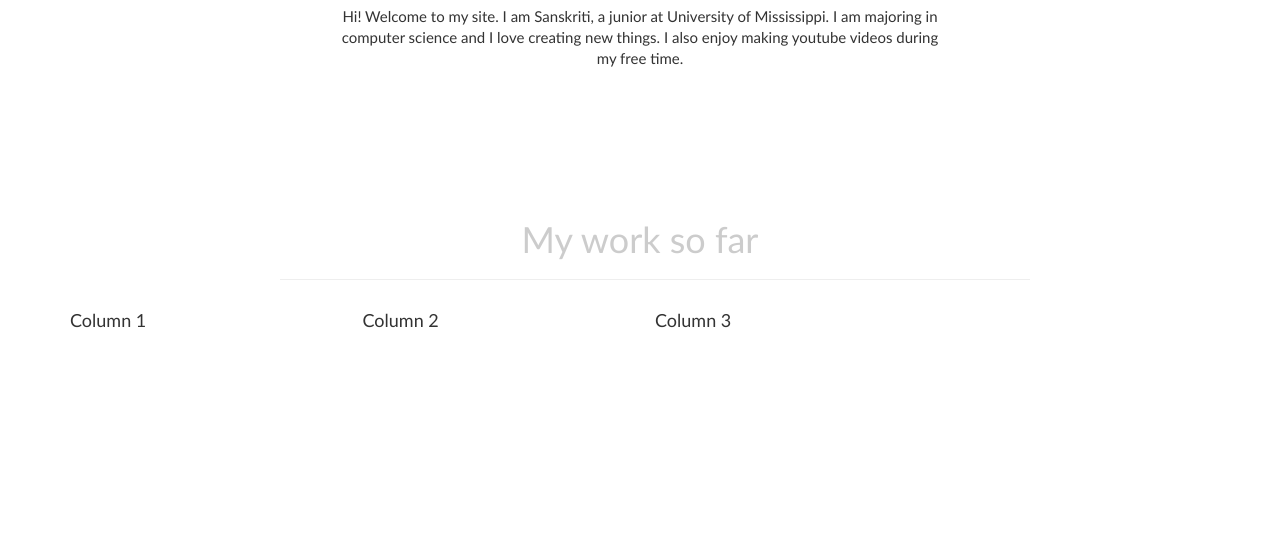
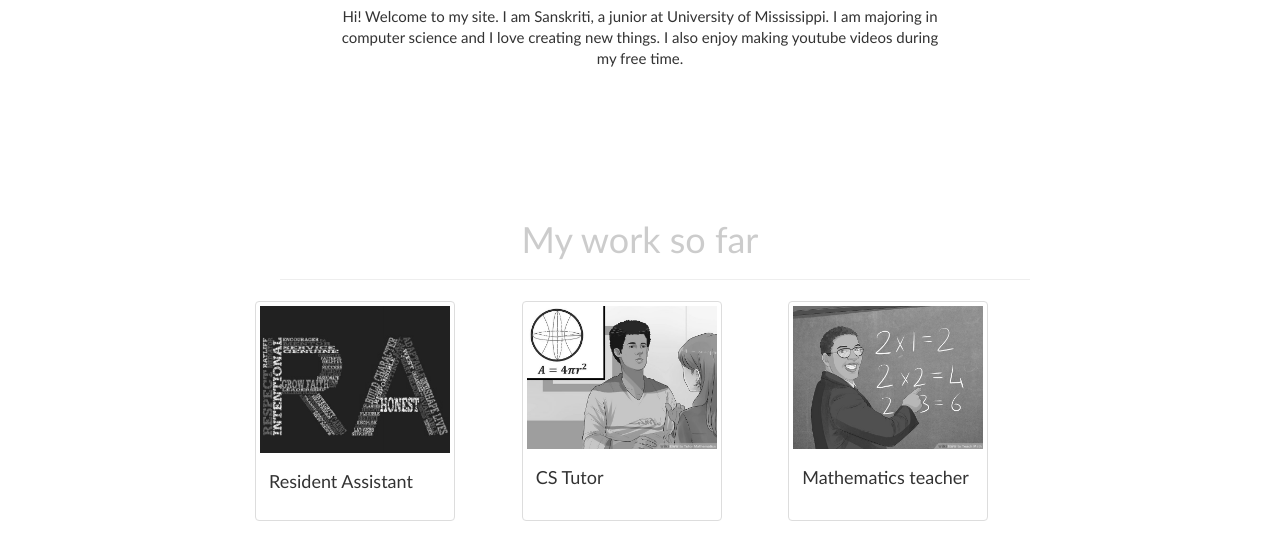
Before and after one commit to SanskritiL/portfolio, a plain HTML site: page index.html in a window 1280 px wide. Shown: the part 776-1336 px from the top of the page. Drawn offline with nearby package versions, Linux system fonts and the light colour scheme.

Commit message:
transitions works

```diff
--- a/index.html
+++ b/index.html
@@ -19,7 +19,7 @@
 
    </header>
 
-   <div class="container">
+
 
        <div class="general-info">
            <h1>Sanskriti Lamsal</h1>
@@ -36,19 +36,72 @@
     <hr class="col-xs-12">
 </div>
 
-     <div class="row">
-         <div class="col-lg-3 col-md-3 col-sm-6 col-xs-12"><h4>Column 1</h4></div>
-         <div class="col-lg-3 col-md-3 col-sm-6 col-xs-12"><h4>Column 2</h4></div>
-         <div class="col-lg-3 col-md-3 col-sm-6 col-xs-12"><h4>Column 3</h4></div>
-     </div>
+<div class="container">
+
+<div class="row">
 
 
+
+        <div class="col-md-4">
+                <div class="thumbnail">
+                  <img class="img-responsive" src="./images/ra.jpg" style="width:100%">
+                    <div class="caption">
+                      <h4>Resident Assistant</h4>
+                    </div>
+                </div>
+              </div>
+
+
+
+
+        <div class="col-md-4">
+          <div class="thumbnail">
+            <img class="img-responsive" src="./images/tutor.jpg" style="width:100%">
+              <div class="caption">
+                <h4>CS Tutor</h4>
+              </div>
+          </div>
+        </div>
+
+        <div class="col-md-4">
+          <div class="thumbnail">
+
+              <img class="img-responsive" src="./images/math.jpg" style="width:100%">
+              <div class="caption">
+                <h4>Mathematics teacher</h4>
+              </div>
+
+          </div>
+        </div>
+      </div>
     </div>
 
 
 
 
 
+
+
+
+
+
+
+
+
+
+
+
+
+
+
+
+
+
+
+
+
+
+</div>
 
    <script src="https://code.jquery.com/jquery-3.2.1.min.js"></script>
    <script type="text/javascript" src= "./script.js"></script>
--- a/script.js
+++ b/script.js
@@ -11,5 +11,22 @@ $(window).scroll(function(){
      'transform': 'translate(0px, -'+ wScroll/10 +'%)'
  });
 
+var num = $('.general-info').offset().top;
+if(wScroll >= $('.general-info').offset().top){
+
+
+    $('.row div').each(function(i){
+         setTimeout(function(){
+
+
+      $('.row div').eq(i).addClass('is-showing');
+
+         }, 150 * (i+1));
+
+    });
+}
+
+
+
 
 });
--- a/style.css
+++ b/style.css
@@ -3,10 +3,64 @@ body{
     font-family: 'Gill Sans', 'Gill Sans MT', Calibri, 'Trebuchet MS', sans-serif;
     height:2100px;
 }
-.containsGrid{
-    width:70%;
+
+.container{
+    margin:auto;
+    max-width:800px;
 
 }
+
+img{
+    filter: gray;
+    -webkit-filter: grayscale(1);
+}
+
+ .img img:hover{
+    filter: none;
+
+}
+
+
+.container .thumbnail{
+
+    height: 220px;
+    width:200px;
+
+
+   }
+
+.container .col-md-4{
+    position: relative;
+    opacity:0;
+
+    transform: translateX(-20px);
+    transition: all 0.4s ease-in-out;
+}
+
+
+
+
+
+
+.col-md-4.is-showing
+{
+
+    opacity:1  !important;
+    transform: translateX(0px);
+
+
+}
+
+
+
+
+
+
+
+
+
+
+
 
 h1{
     color: #ccc;
```
Also changed, not shown: images/math.jpg (added), images/ra.jpg (added), images/tutor.jpg (added), variable.sass (added).
